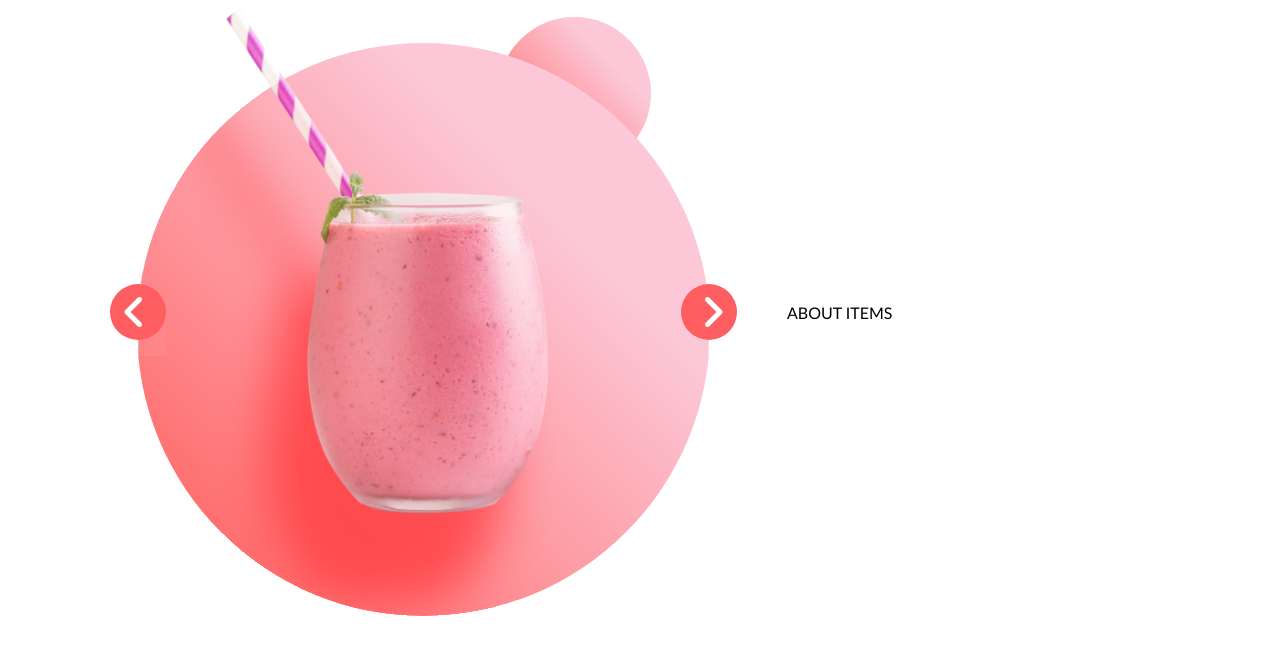
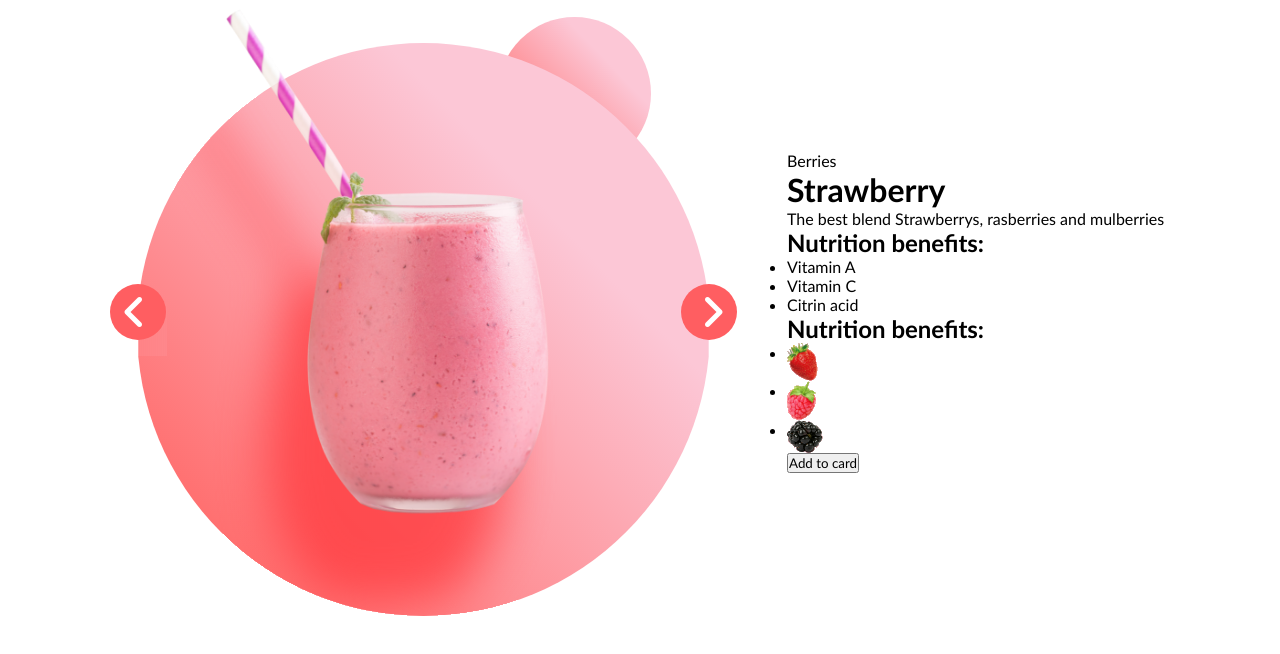
Before and after one commit to ModestaLiatuke/7-smoothies, a website: page index.html in a window 1280 px wide. Shown: the part 134-788 px from the top of the page. Drawn offline with Linux system fonts and the light colour scheme.

Commit message:
html structure

```diff
--- a/index.html
+++ b/index.html
@@ -34,7 +34,36 @@
             <i class="fa fa-angle-right"></i>
         </div>
         <div class="text">
-            ABOUT ITEMS
+            <p class="category">Berries</p>
+            <h1 class="title">Strawberry</h1>
+            <p class="descriprion">The best blend Strawberrys, rasberries and mulberries</p>
+            <div class="contains">
+                <div class="list"></div>
+                <h2 class="list-title">Nutrition benefits:</h2>
+                <ul class="list-plus">
+                    <li>Vitamin A</li>
+                    <li>Vitamin C</li>
+                    <li>Citrin acid</li>
+                </ul>
+            </div>
+            <div class="list">
+                <h2 class="list-title">Nutrition benefits:</h2>
+                <ul class="list-image">
+                    <li>
+                        <img src="./img/braske.png" alt="Strawberry">
+                    </li>
+                    <li>
+                        <img src="./img/aviete.png" alt="Rasberries">
+                    </li>
+                    <li>
+                        <img src="./img/gervuoge.png" alt="Mulberries">
+                    </li>
+                </ul>
+            </div>
+            <form>
+                <input type="hidden" value="strawberry-rush" name="selected-item" id="selected-item">
+                <button type="submit">Add to card</button>
+            </form>
         </div>
     </main>
 </body>
```
